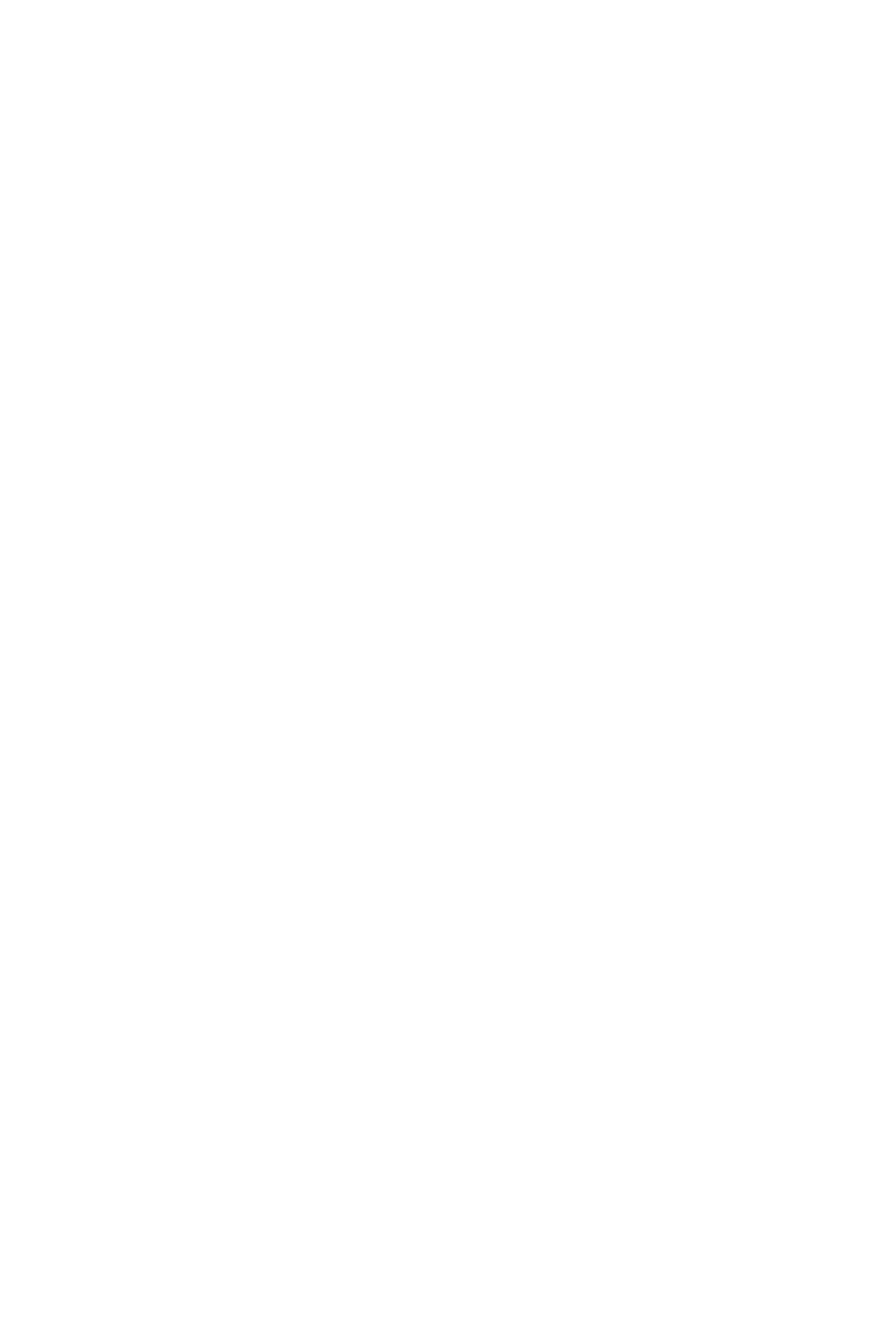
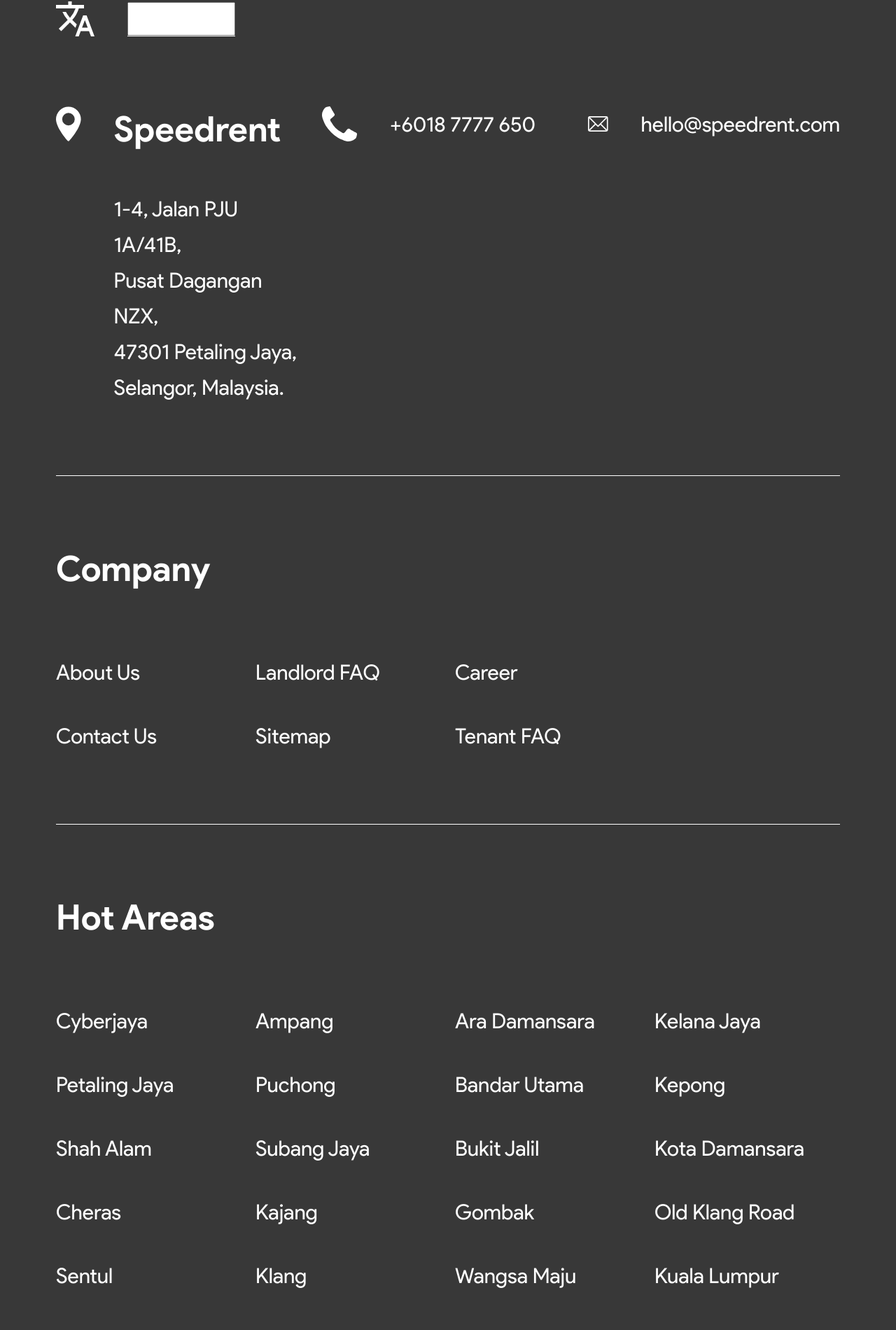
Before and after one commit to ishraqe/speed-rent, a React (Create React App) app: page /search in a window 1280 px wide. Shown: the part 338-2238 px from the top of the page at 70% size. Before the commit the page ends 800 px from the top, so only its background shows below. Built offline with nearby package versions, Linux system fonts and the light colour scheme.

Commit message:
almost done footer

```diff
--- a/src/assets/sass/base/_utilities.scss
+++ b/src/assets/sass/base/_utilities.scss
@@ -11,7 +11,10 @@
   margin-bottom: 8rem !important;
 }
 .u-margin-top-big {
-  margin-bottom: 8rem !important;
+  margin-top: 8rem !important;
+}
+.u-margin-top-medium {
+  margin-top: 4rem !important;
 }
 .u-margin-top-small {
   margin-top: 2rem !important;
--- a/src/assets/sass/layouts/_footer.scss
+++ b/src/assets/sass/layouts/_footer.scss
@@ -1,22 +1,66 @@
 .section-footer {
-  padding: 5rem 0;
-  //   background-color: $default-font-color;
+  padding: 14rem 0;
+  background-color: $default-font-color;
   display: block;
   color: $color-white;
-}
-.main-footer {
-  &__list {
+  .lang-change {
+    display: flex;
+    align-items: center;
+    &__icon {
+      fill: $color-white;
+      height: 5rem;
+      margin-right: 4.7rem;
+    }
+    &__selectcontainer {
+      border-bottom: 1px solid #fff;
+    }
+    &__selectbox {
+      font-size: 4rem;
+      color: $color-white;
+    }
   }
-  &__item {
+  .footer-heading {
+    font-size: 5rem;
+    font-family: "Product Sans Bold";
+    color: $color-white;
+    margin-top: -1rem;
+  }
+  .footer-heading-sub {
+    font-size: 3rem;
+    font-family: "Product Sans";
+  }
+  .secction-about-speed {
+    padding: 10rem 0;
+    @include clearfix;
+    border-bottom: 1px solid $color-white;
+  }
+  .div-flex {
     display: flex;
+    align-items: flex-start;
   }
-  &__icon {
-    height: 5rem;
+  .about-container {
+    &__icon {
+      // margin-top: 2rem;
+    }
+    &__list {
+      margin-top: 4.6rem;
+    }
+    &__item {
+      font-size: 3rem;
+      color: $color-white;
+      font-family: "Product Sans";
+    }
   }
-  &__info {
-    display: flex;
-    flex-direction: column;
-  }
-  &__link {
+  .footer__list {
+    &__item {
+      &:not(:last-child) {
+        margin-bottom: 4rem;
+      }
+    }
+    &__link {
+      font-size: 3rem;
+      color: $color-white;
+      font-family: "Product Sans";
+    }
   }
 }
--- a/src/component/Footer.js
+++ b/src/component/Footer.js
@@ -21,48 +21,239 @@
     <footer className="section-footer">
       <div className="container">
         <div className="wrapper">
-          <div className="col-1-of-2">
-            <ul className="main-footer__list">
-              <li className="main-footer__item">
-                <LanguageIcon className="main-footer__icon" />
-                <div className="main-footer__info">
-                  <a href="#" className="main-footer_link">
-                    <h2 className="heading-tertiary">English</h2>
-                  </a>
+          <div className="lang-change">
+            <LanguageIcon className="lang-change__icon" />
+            <span className="lang-change__selectcontainer">
+              <select name="" id="" className="lang-change__selectbox">
+                <option value="">English</option>
+              </select>
+            </span>
+          </div>
+          <div className="secction-about-speed">
+            <div className="col-1-of-3">
+              <div className="div-flex">
+                <MapIcon className="lang-change__icon about-container__icon" />
+                <div className="about-container">
+                  <h2 className="footer-heading">Speedrent</h2>
+                  <ul className="about-container__list">
+                    <li className="about-container__item">
+                      1-4, Jalan PJU 1A/41B,
+                    </li>
+                    <li className="about-container__item">
+                      Pusat Dagangan NZX,
+                    </li>
+                    <li className="about-container__item">
+                      47301 Petaling Jaya,
+                    </li>
+                    <li className="about-container__item">
+                      Selangor, Malaysia.
+                    </li>
+                  </ul>
                 </div>
-              </li>
-              <li className="main-footer__item">
-                <MapIcon className="main-footer__icon" />
-                <div className="main-footer__info">
-                  <a href="#" className="main-footer_link">
-                    <h2 className="heading-tertiary">English</h2>
-                  </a>
-                  <p>
-                    1-4, Jalan PJU 1A/41B, Pusat Dagangan NZX, 47301 Petaling
-                    Jaya, Selangor, Malaysia.
-                  </p>
+              </div>
+            </div>
+            <div className="col-1-of-3">
+              <div className="div-flex">
+                <TelephoneIcon className="lang-change__icon about-container__icon" />
+                <div className="about-container">
+                  <span className="footer-heading-sub">+6018 7777 650</span>
                 </div>
-              </li>
-            </ul>
+              </div>
+            </div>
+            <div className="col-1-of-3">
+              <div className="div-flex">
+                <EnvelopeIcon className="lang-change__icon about-container__icon" />
+                <div className="about-container">
+                  <span className="footer-heading-sub">
+                    hello@speedrent.com
+                  </span>
+                </div>
+              </div>
+            </div>
           </div>
-          <div className="col-1-of-2">
-            Lorem ipsum dolor sit amet consectetur adipisicing elit. Adipisci
-            officiis, ad nobis veritatis eius veniam repudiandae labore esse
-            quaerat. Aspernatur. Lorem ipsum dolor sit amet consectetur
-            adipisicing elit. Adipisci officiis, ad nobis veritatis eius veniam
-            repudiandae labore esse quaerat. Aspernatur. Lorem ipsum dolor sit
-            amet consectetur adipisicing elit. Adipisci officiis, ad nobis
-            veritatis eius veniam repudiandae labore esse quaerat. Aspernatur.
-            Lorem ipsum dolor sit amet consectetur adipisicing elit. Adipisci
-            officiis, ad nobis veritatis eius veniam repudiandae labore esse
-            quaerat. Aspernatur. Lorem ipsum dolor sit amet consectetur
-            adipisicing elit. Adipisci officiis, ad nobis veritatis eius veniam
-            repudiandae labore esse quaerat. Aspernatur. Lorem ipsum dolor sit
-            amet consectetur adipisicing elit. Adipisci officiis, ad nobis
-            veritatis eius veniam repudiandae labore esse quaerat. Aspernatur.
-            Lorem ipsum dolor sit amet consectetur adipisicing elit. Adipisci
-            officiis, ad nobis veritatis eius veniam repudiandae labore esse
-            quaerat. Aspernatur.
+          <div className="secction-about-speed">
+            <h2 className="footer-heading">Company</h2>
+            <div className="wrapper u-margin-top-big">
+              <div className="col-1-of-4">
+                <ul className="footer__list">
+                  <li className="footer__list__item">
+                    <a href="#" className="footer__list__link">
+                      About Us
+                    </a>
+                  </li>
+                  <li className="footer__list__item">
+                    <a href="#" className="footer__list__link">
+                      Contact Us
+                    </a>
+                  </li>
+                </ul>
+              </div>
+              <div className="col-1-of-4">
+                <ul className="footer__list">
+                  <li className="footer__list__item">
+                    <a href="#" className="footer__list__link">
+                      Landlord FAQ
+                    </a>
+                  </li>
+                  <li className="footer__list__item">
+                    <a href="#" className="footer__list__link">
+                      Sitemap
+                    </a>
+                  </li>
+                </ul>
+              </div>
+              <div className="col-2-of-4">
+                <ul className="footer__list">
+                  <li className="footer__list__item">
+                    <a href="#" className="footer__list__link">
+                      Career
+                    </a>
+                  </li>
+                  <li className="footer__list__item">
+                    <a href="#" className="footer__list__link">
+                      Tenant FAQ
+                    </a>
+                  </li>
+                </ul>
+              </div>
+            </div>
+          </div>
+          <div className="secction-about-speed">
+            <h2 className="footer-heading">Hot Areas</h2>
+            <div className="wrapper u-margin-top-big">
+              <div className="col-1-of-4">
+                <ul className="footer__list">
+                  <li className="footer__list__item">
+                    <a href="#" className="footer__list__link">
+                      Cyberjaya
+                    </a>
+                  </li>
+                  <li className="footer__list__item">
+                    <a href="#" className="footer__list__link">
+                      Petaling Jaya
+                    </a>
+                  </li>
+                  <li className="footer__list__item">
+                    <a href="#" className="footer__list__link">
+                      Shah Alam
+                    </a>
+                  </li>
+                  <li className="footer__list__item">
+                    <a href="#" className="footer__list__link">
+                      Cheras
+                    </a>
+                  </li>
+                  <li className="footer__list__item">
+                    <a href="#" className="footer__list__link">
+                      Sentul
+                    </a>
+                  </li>
+                  <li className="footer__list__item">
+                    <a href="#" className="footer__list__link">
+                      Bangsar
+                    </a>
+                  </li>
+                </ul>
+              </div>
+              <div className="col-1-of-4">
+                <ul className="footer__list">
+                  <li className="footer__list__item">
+                    <a href="#" className="footer__list__link">
+                      Ampang
+                    </a>
+                  </li>
+                  <li className="footer__list__item">
+                    <a href="#" className="footer__list__link">
+                      Puchong
+                    </a>
+                  </li>
+                  <li className="footer__list__item">
+                    <a href="#" className="footer__list__link">
+                      Subang Jaya
+                    </a>
+                  </li>
+                  <li className="footer__list__item">
+                    <a href="#" className="footer__list__link">
+                      Kajang
+                    </a>
+                  </li>
+                  <li className="footer__list__item">
+                    <a href="#" className="footer__list__link">
+                      Klang
+                    </a>
+                  </li>
+                  <li className="footer__list__item">
+                    <a href="#" className="footer__list__link">
+                      Damansara
+                    </a>
+                  </li>
+                </ul>
+              </div>
+              <div className="col-1-of-4">
+                <ul className="footer__list">
+                  <li className="footer__list__item">
+                    <a href="#" className="footer__list__link">
+                      Ara Damansara
+                    </a>
+                  </li>
+                  <li className="footer__list__item">
+                    <a href="#" className="footer__list__link">
+                      Bandar Utama
+                    </a>
+                  </li>
+                  <li className="footer__list__item">
+                    <a href="#" className="footer__list__link">
+                      Bukit Jalil
+                    </a>
+                  </li>
+                  <li className="footer__list__item">
+                    <a href="#" className="footer__list__link">
+                      Gombak
+                    </a>
+                  </li>
+                  <li className="footer__list__item">
+                    <a href="#" className="footer__list__link">
+                      Wangsa Maju
+                    </a>
+                  </li>
+                </ul>
+              </div>
+              <div className="col-1-of-4">
+                <ul className="footer__list">
+                  <li className="footer__list__item">
+                    <a href="#" className="footer__list__link">
+                      Kelana Jaya
+                    </a>
+                  </li>
+                  <li className="footer__list__item">
+                    <a href="#" className="footer__list__link">
+                      Kepong
+                    </a>
+                  </li>
+                  <li className="footer__list__item">
+                    <a href="#" className="footer__list__link">
+                      Kota Damansara
+                    </a>
+                  </li>
+                  <li className="footer__list__item">
+                    <a href="#" className="footer__list__link">
+                      Old Klang Road
+                    </a>
+                  </li>
+                  <li className="footer__list__item">
+                    <a href="#" className="footer__list__link">
+                      Kuala Lumpur
+                    </a>
+                  </li>
+                </ul>
+              </div>
+            </div>
+          </div>
+          <div className="secction-about-speed">
+            <div className="wrapper">
+              <div className="col-1-of-2">lorem10 </div>
+              <div className="col-1-of-2">lorem10 </div>
+            </div>
           </div>
         </div>
       </div>
--- a/src/layout/mainLayout.js
+++ b/src/layout/mainLayout.js
@@ -11,7 +11,7 @@
         <div>
           <div className="main-component">{this.props.children}</div>
         </div>
-        {/* <Footer /> */}
+        <Footer />
       </>
     );
   }
```
